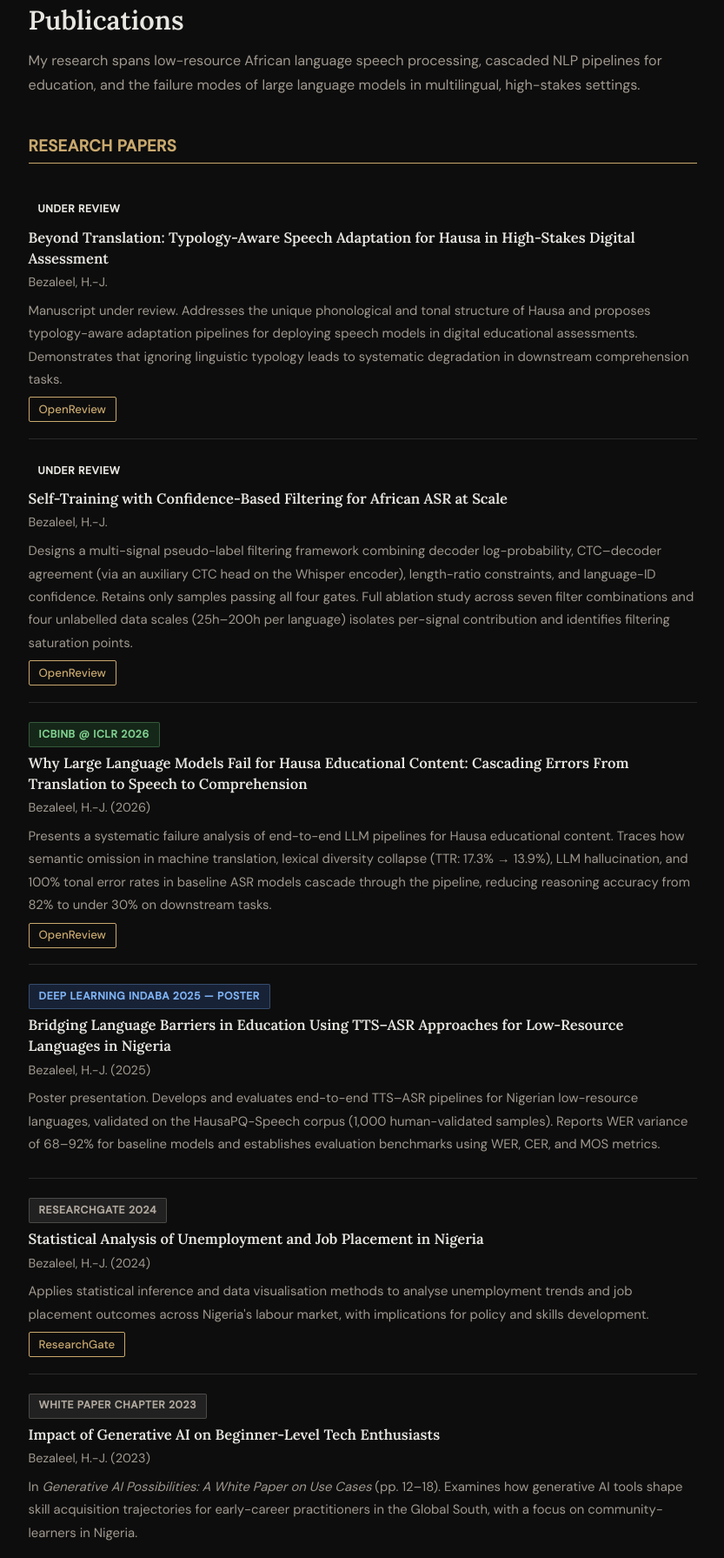
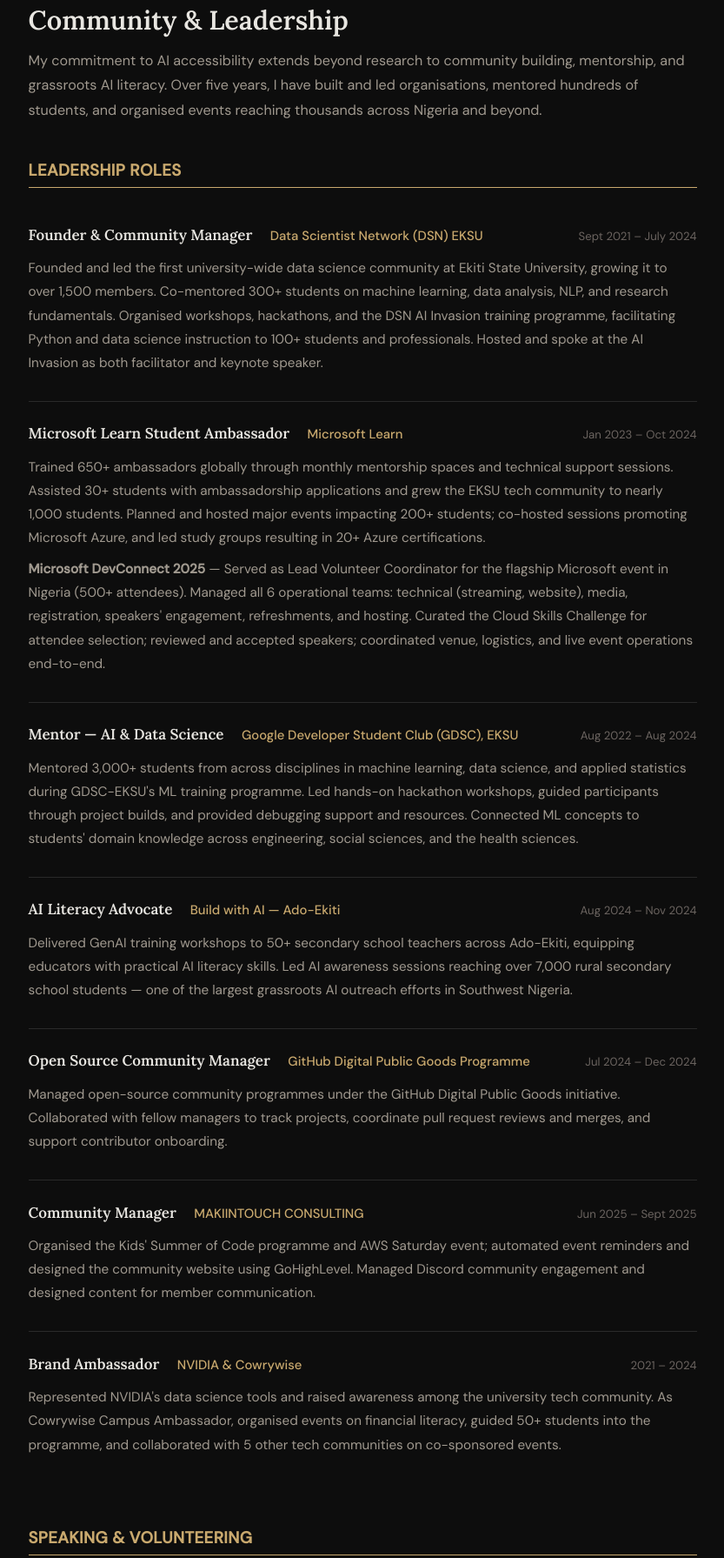
Before and after one commit to honourjesus/honourjesus.github.io, a plain HTML site: page publications.html in a window 1280 px wide. Shown: the part 104-1895 px from the top of the page at 87% size, without its empty margins (223-1056 px from the left). Drawn offline with Linux system fonts and the light colour scheme.

Commit message:
Update publications page to community focus

```diff
--- a/publications.html
+++ b/publications.html
@@ -3,7 +3,7 @@
 <head>
   <meta charset="UTF-8" />
   <meta name="viewport" content="width=device-width, initial-scale=1.0" />
-  <title>Publications — Honour-Jesus Bezaleel</title>
+  <title>Community — Honour-Jesus Bezaleel</title>
   <link rel="preconnect" href="https://fonts.googleapis.com" />
   <link rel="preconnect" href="https://fonts.gstatic.com" crossorigin />
   <link href="https://fonts.googleapis.com/css2?family=Lora:ital,wght@0,400;0,600;1,400&family=DM+Sans:wght@300;400;500&display=swap" rel="stylesheet" />
@@ -14,124 +14,149 @@
     <div class="site-title"><a href="index.html">Honour-Jesus Bezaleel</a></div>
     <nav>
       <a href="index.html">About</a>
-      <a href="publications.html" class="active">Publications</a>
+      <a href="publications.html">Publications</a>
       <a href="news.html">Highlights</a>
-      <a href="community.html">Community</a>
-      <a href="Honour-Jesus_Bezaleel_CV (1).pdf" target="_blank">CV</a>
+      <a href="community.html" class="active">Community</a>
+      <a href="Honour-Jesus_Bezaleel_CV%20%20(1).pdf" target="_blank">CV</a>
     </nav>
     <button class="nav-toggle" aria-label="Toggle navigation">&#9776;</button>
   </header>
 
   <main class="container">
-    <h1 class="page-title">Publications</h1>
+    <h1 class="page-title">Community &amp; Leadership</h1>
     <p class="page-intro">
-      My research spans low-resource African language speech processing, cascaded NLP pipelines for education,
-      and the failure modes of large language models in multilingual, high-stakes settings.
+      My commitment to AI accessibility extends beyond research to community building, mentorship,
+      and grassroots AI literacy. Over five years, I have built and led organisations, mentored hundreds
+      of students, and organised events reaching thousands across Nigeria and beyond.
     </p>
 
     <section>
-      <h2>Research Papers</h2>
+      <h2>Leadership Roles</h2>
 
-      <div class="pub-card">
-        <div class="pub-meta">
-          <span class="venue under-review">Under Review</span>
+      <div class="role-card">
+        <div class="role-header">
+          <span class="role-title">Founder &amp; Community Manager</span>
+          <span class="role-org">Data Scientist Network (DSN) EKSU</span>
+          <span class="role-period">Sept 2021 – July 2024</span>
         </div>
-        <p class="pub-title">Beyond Translation: Typology-Aware Speech Adaptation for Hausa in High-Stakes Digital Assessment</p>
-        <p class="pub-authors">Bezaleel, H.-J.</p>
-        <p class="pub-desc">
-          Manuscript under review. Addresses the unique phonological and tonal structure of Hausa and proposes
-          typology-aware adaptation pipelines for deploying speech models in digital educational assessments.
-          Demonstrates that ignoring linguistic typology leads to systematic degradation in downstream comprehension tasks.
-        </p>
-        <div class="pub-links">
-          <a href="https://openreview.net/profile?id=~Honour-Jesus_Bezaleel1" target="_blank">OpenReview</a>
-        </div>
-      </div>
-
-      <div class="pub-card">
-        <div class="pub-meta">
-          <span class="venue under-review">Under Review</span>
-        </div>
-        <p class="pub-title">Self-Training with Confidence-Based Filtering for African ASR at Scale</p>
-        <p class="pub-authors">Bezaleel, H.-J.</p>
-        <p class="pub-desc">
-          Designs a multi-signal pseudo-label filtering framework combining decoder log-probability, CTC–decoder
-          agreement (via an auxiliary CTC head on the Whisper encoder), length-ratio constraints, and language-ID
-          confidence. Retains only samples passing all four gates. Full ablation study across seven filter combinations
-          and four unlabelled data scales (25h–200h per language) isolates per-signal contribution and identifies
-          filtering saturation points.
-        </p>
-        <div class="pub-links">
-          <a href="https://openreview.net/profile?id=~Honour-Jesus_Bezaleel1" target="_blank">OpenReview</a>
-        </div>
-      </div>
-
-      <div class="pub-card">
-        <div class="pub-meta">
-          <span class="venue iclr">ICBINB @ ICLR 2026</span>
-        </div>
-        <p class="pub-title">Why Large Language Models Fail for Hausa Educational Content: Cascading Errors From Translation to Speech to Comprehension</p>
-        <p class="pub-authors">Bezaleel, H.-J. (2026)</p>
-        <p class="pub-desc">
-          Presents a systematic failure analysis of end-to-end LLM pipelines for Hausa educational content.
-          Traces how semantic omission in machine translation, lexical diversity collapse (TTR: 17.3% → 13.9%),
-          LLM hallucination, and 100% tonal error rates in baseline ASR models cascade through the pipeline,
-          reducing reasoning accuracy from 82% to under 30% on downstream tasks.
-        </p>
-        <div class="pub-links">
-          <a href="https://openreview.net/profile?id=~Honour-Jesus_Bezaleel1" target="_blank">OpenReview</a>
-        </div>
-      </div>
-
-      <div class="pub-card">
-        <div class="pub-meta">
-          <span class="venue indaba">Deep Learning Indaba 2025 — Poster</span>
-        </div>
-        <p class="pub-title">Bridging Language Barriers in Education Using TTS–ASR Approaches for Low-Resource Languages in Nigeria</p>
-        <p class="pub-authors">Bezaleel, H.-J. (2025)</p>
-        <p class="pub-desc">
-          Poster presentation. Develops and evaluates end-to-end TTS–ASR pipelines for Nigerian low-resource languages,
-          validated on the HausaPQ-Speech corpus (1,000 human-validated samples). Reports WER variance of 68–92% for
-          baseline models and establishes evaluation benchmarks using WER, CER, and MOS metrics.
+        <p>
+          Founded and led the first university-wide data science community at Ekiti State University, growing it
+          to over 1,500 members. Co-mentored 300+ students on machine learning, data analysis, NLP, and research
+          fundamentals. Organised workshops, hackathons, and the DSN AI Invasion training programme, facilitating
+          Python and data science instruction to 100+ students and professionals. Hosted and spoke at the AI
+          Invasion as both facilitator and keynote speaker.
         </p>
       </div>
 
-      <div class="pub-card">
-        <div class="pub-meta">
-          <span class="venue preprint">ResearchGate 2024</span>
+      <div class="role-card">
+        <div class="role-header">
+          <span class="role-title">Microsoft Learn Student Ambassador</span>
+          <span class="role-org">Microsoft Learn</span>
+          <span class="role-period">Jan 2023 – Oct 2024</span>
         </div>
-        <p class="pub-title">Statistical Analysis of Unemployment and Job Placement in Nigeria</p>
-        <p class="pub-authors">Bezaleel, H.-J. (2024)</p>
-        <p class="pub-desc">
-          Applies statistical inference and data visualisation methods to analyse unemployment trends and
-          job placement outcomes across Nigeria's labour market, with implications for policy and skills development.
+        <p>
+          Trained 650+ ambassadors globally through monthly mentorship spaces and technical support sessions.
+          Assisted 30+ students with ambassadorship applications and grew the EKSU tech community to nearly 1,000
+          students. Planned and hosted major events impacting 200+ students; co-hosted sessions promoting Microsoft
+          Azure, and led study groups resulting in 20+ Azure certifications.
         </p>
-        <div class="pub-links">
-          <a href="https://www.researchgate.net/profile/Honour-Jesus-Bezaleel" target="_blank">ResearchGate</a>
-        </div>
+        <p>
+          <strong>Microsoft DevConnect 2025</strong> — Served as Lead Volunteer Coordinator for the flagship Microsoft
+          event in Nigeria (500+ attendees). Managed all 6 operational teams: technical (streaming, website),
+          media, registration, speakers' engagement, refreshments, and hosting. Curated the Cloud Skills Challenge
+          for attendee selection; reviewed and accepted speakers; coordinated venue, logistics, and live event
+          operations end-to-end.
+        </p>
       </div>
 
-      <div class="pub-card">
-        <div class="pub-meta">
-          <span class="venue preprint">White Paper Chapter 2023</span>
+      <div class="role-card">
+        <div class="role-header">
+          <span class="role-title">Mentor — AI &amp; Data Science</span>
+          <span class="role-org">Google Developer Student Club (GDSC), EKSU</span>
+          <span class="role-period">Aug 2022 – Aug 2024</span>
         </div>
-        <p class="pub-title">Impact of Generative AI on Beginner-Level Tech Enthusiasts</p>
-        <p class="pub-authors">Bezaleel, H.-J. (2023)</p>
-        <p class="pub-desc">
-          In <em>Generative AI Possibilities: A White Paper on Use Cases</em> (pp. 12–18).
-          Examines how generative AI tools shape skill acquisition trajectories for early-career practitioners
-          in the Global South, with a focus on community-learners in Nigeria.
+        <p>
+          Mentored 3,000+ students from across disciplines in machine learning, data science, and applied statistics
+          during GDSC-EKSU's ML training programme. Led hands-on hackathon workshops, guided participants through
+          project builds, and provided debugging support and resources. Connected ML concepts to students' domain
+          knowledge across engineering, social sciences, and the health sciences.
+        </p>
+      </div>
+
+      <div class="role-card">
+        <div class="role-header">
+          <span class="role-title">AI Literacy Advocate</span>
+          <span class="role-org">Build with AI — Ado-Ekiti</span>
+          <span class="role-period">Aug 2024 – Nov 2024</span>
+        </div>
+        <p>
+          Delivered GenAI training workshops to 50+ secondary school teachers across Ado-Ekiti,
+          equipping educators with practical AI literacy skills. Led AI awareness sessions reaching over
+          7,000 rural secondary school students — one of the largest grassroots AI outreach efforts in Southwest Nigeria.
+        </p>
+      </div>
+
+      <div class="role-card">
+        <div class="role-header">
+          <span class="role-title">Open Source Community Manager</span>
+          <span class="role-org">GitHub Digital Public Goods Programme</span>
+          <span class="role-period">Jul 2024 – Dec 2024</span>
+        </div>
+        <p>
+          Managed open-source community programmes under the GitHub Digital Public Goods initiative.
+          Collaborated with fellow managers to track projects, coordinate pull request reviews and merges,
+          and support contributor onboarding.
+        </p>
+      </div>
+
+      <div class="role-card">
+        <div class="role-header">
+          <span class="role-title">Community Manager</span>
+          <span class="role-org">MAKIINTOUCH CONSULTING</span>
+          <span class="role-period">Jun 2025 – Sept 2025</span>
+        </div>
+        <p>
+          Organised the Kids' Summer of Code programme and AWS Saturday event; automated event reminders
+          and designed the community website using GoHighLevel. Managed Discord community engagement and
+          designed content for member communication.
+        </p>
+      </div>
+
+      <div class="role-card">
+        <div class="role-header">
+          <span class="role-title">Brand Ambassador</span>
+          <span class="role-org">NVIDIA &amp; Cowrywise</span>
+          <span class="role-period">2021 – 2024</span>
+        </div>
+        <p>
+          Represented NVIDIA's data science tools and raised awareness among the university tech community.
+          As Cowrywise Campus Ambassador, organised events on financial literacy, guided 50+ students into the
+          programme, and collaborated with 5 other tech communities on co-sponsored events.
         </p>
       </div>
     </section>
 
     <section>
-      <h2>External Profiles</h2>
-      <div class="profile-links">
-        <a href="https://openreview.net/profile?id=~Honour-Jesus_Bezaleel1" target="_blank">OpenReview Profile</a>
-        <a href="https://www.researchgate.net/profile/Honour-Jesus-Bezaleel" target="_blank">ResearchGate Profile</a>
-        <a href="https://github.com/honourjesus20" target="_blank">GitHub (Code &amp; Projects)</a>
-      </div>
+      <h2>Speaking &amp; Volunteering</h2>
+      <p>
+        I have spoken at and volunteered across major tech conferences in Nigeria, contributing to panels on
+        AI for social good, women in tech, and data literacy:
+      </p>
+      <ul class="event-list">
+        <li><strong>Deep Learning Indaba 2026 — Workshop Co-organiser:</strong> <em>Whose Intelligence? Building Agentic AI in Africa Without Frontier Model Dependency</em> — co-organised with ML Collective Africa. <a href="https://ml-collective-africa.github.io/dl-indaba-2026/" target="_blank">Workshop site →</a></li>
+        <li><strong>Deep Learning IndabaX 2026 — Speaker:</strong> <em>Evaluating ASR in Low-Resource Settings</em></li>
+        <li><strong>ML Lagos 2026 — Speaker:</strong> <em>Evaluating ASR Datasets and Models in Low-Resource Settings</em></li>
+        <li><strong>DataFest Africa</strong> (2022, 2023, 2024, 2025) — Volunteer (speakers' engagement, online breakout rooms, logistics)</li>
+        <li><strong>DevFest Ado</strong> (2022, 2023, 2024) — Registration lead, speakers' engagement lead; WomenTechMakers panellist on data careers and community impact</li>
+        <li><strong>Agentcon 2025</strong> — Breakout room lead and speaker coordinator</li>
+        <li><strong>Deep Learning Indaba 2025</strong> — Poster presenter; application reviewer (programme committee)</li>
+        <li><strong>Microsoft Build Watch Party 2023</strong> — Registration and operations lead</li>
+        <li><strong>DSN AI Invasion 2022 &amp; 2023</strong> — Facilitator and host/speaker</li>
+        <li><strong>Techies Meetup 2023</strong> — Volunteer (registration, check-in, breakout coordination)</li>
+        <li><strong>BCP Origins Mini Experience Ado 2024</strong> — Speaker</li>
+        <li><strong>Launch of YabaTech MLSA Community</strong> — Speaker</li>
+        <li><strong>WomenTechMakers Breakfast (DevFest Ado 2023)</strong> — Speaker on data careers for women</li>
+      </ul>
     </section>
   </main>
   <script src="main.js"></script>
```
